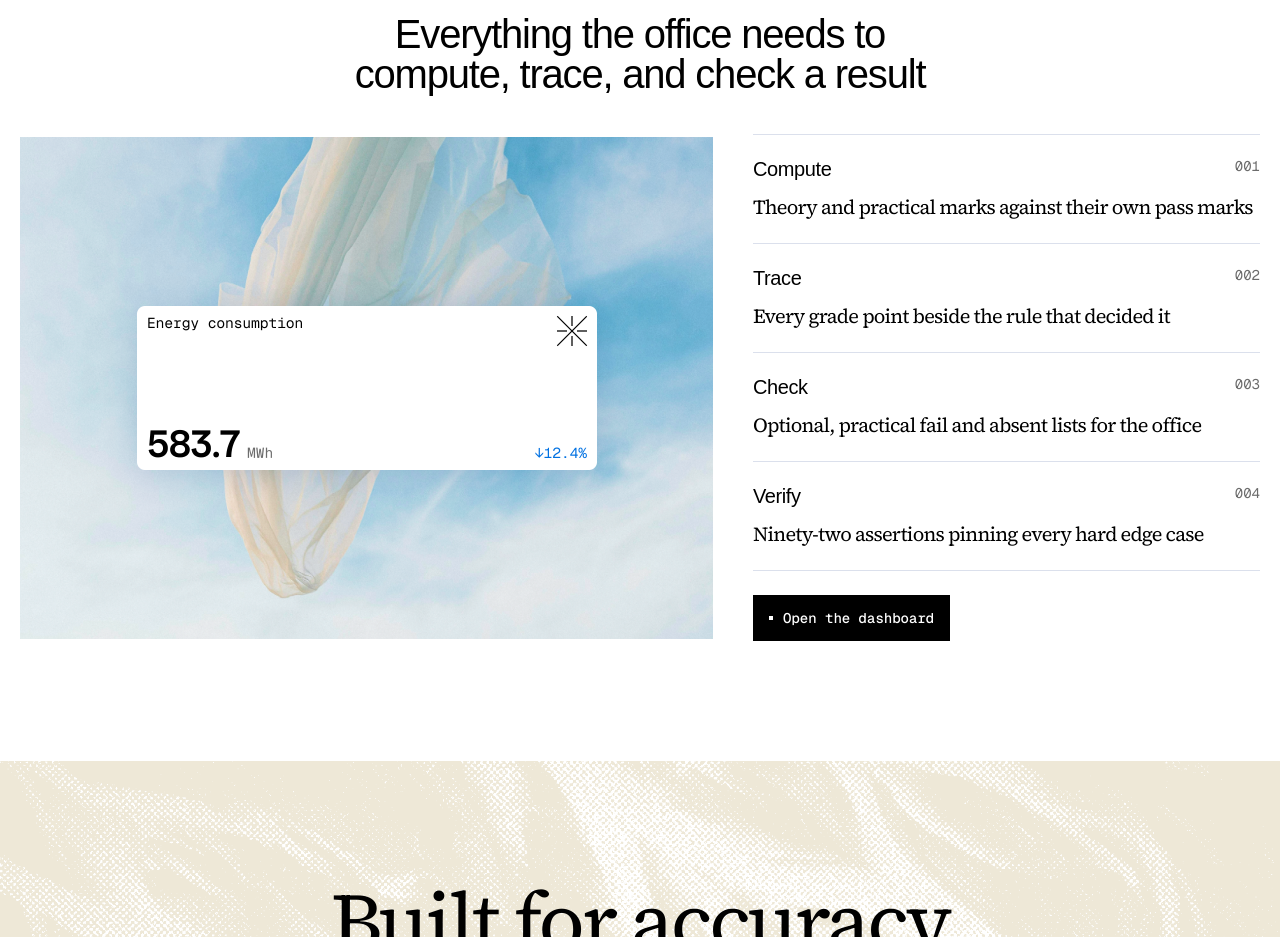
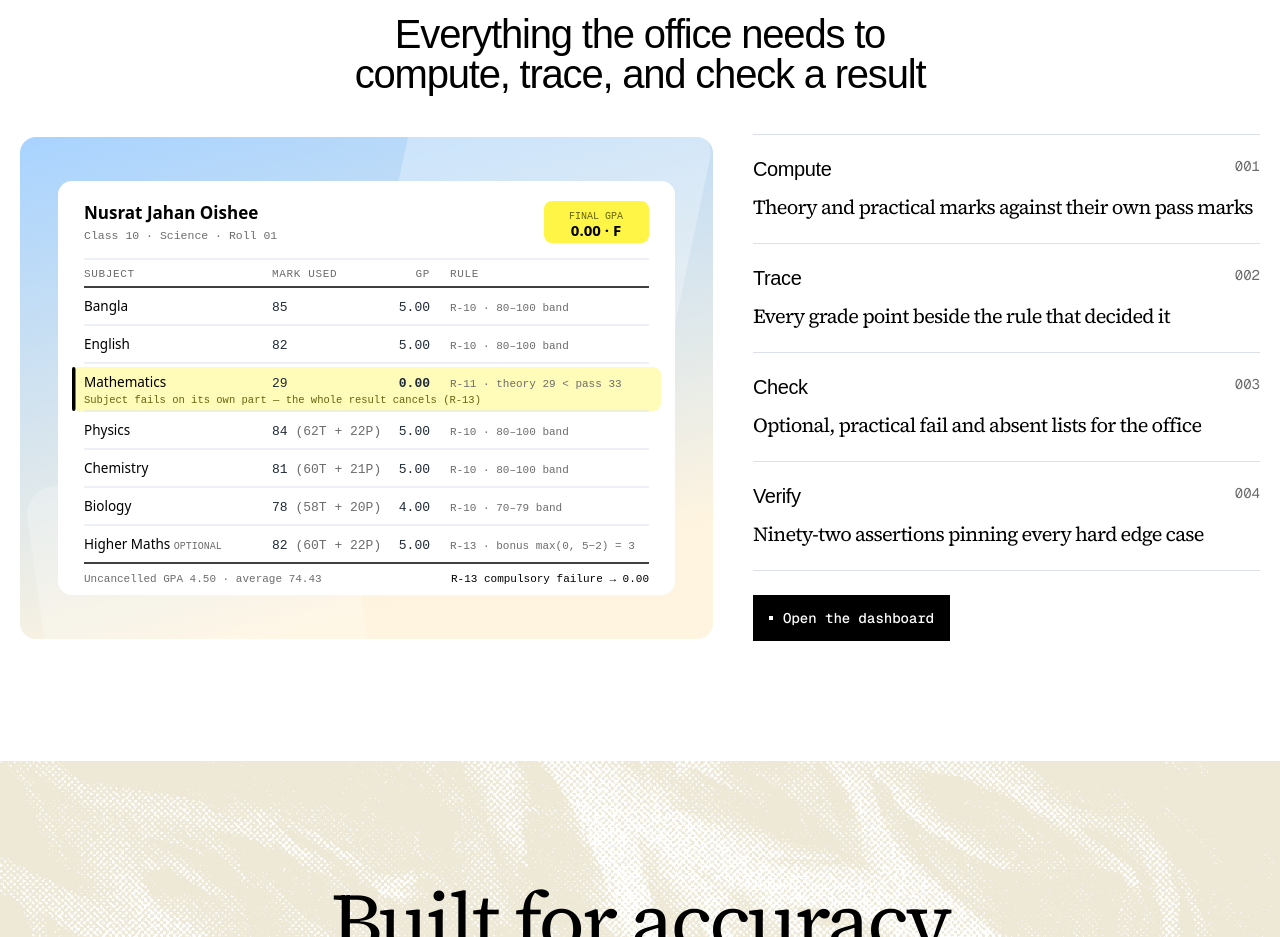
Before and after one commit to mihf05/LSH26-T053-P08, a Next.js app: page / in a window 1280 px wide. Shown: the part 1180-2117 px from the top of the page. Built offline with nearby package versions, Linux system fonts and the light colour scheme; a web font is replaced by a local one.

Commit message:
fix: update landing page asset from PNG to SVG format for improved scalability

```diff
--- a/app/page.tsx
+++ b/app/page.tsx
@@ -125,7 +125,7 @@ export default function LandingPage() {
           <div className="flex w-full max-w-[1500px] flex-col items-center gap-[40px] lg:flex-row">
             <div className="relative aspect-[693/502] w-full shrink-0 lg:w-[693px]">
               <img
-                src={asset("feature.png")}
+                src={asset("feature.svg")}
                 alt="A subject trace showing the mark used, the grade point and the rule that decided it"
                 className="absolute inset-0 size-full object-cover"
               />
--- a/lib/landing-assets.ts
+++ b/lib/landing-assets.ts
@@ -30,7 +30,7 @@ export const LANDING_ASSETS: LandingAsset[] = [
     description: "Hero product screenshot",
   },
   {
-    file: "feature.png",
+    file: "feature.svg",
     id: "834d3a97-974d-40e1-adb6-f6fbc40636a3",
     format: "png",
     width: 693,
```
Also changed, not shown: public/landing/feature.svg (added).
